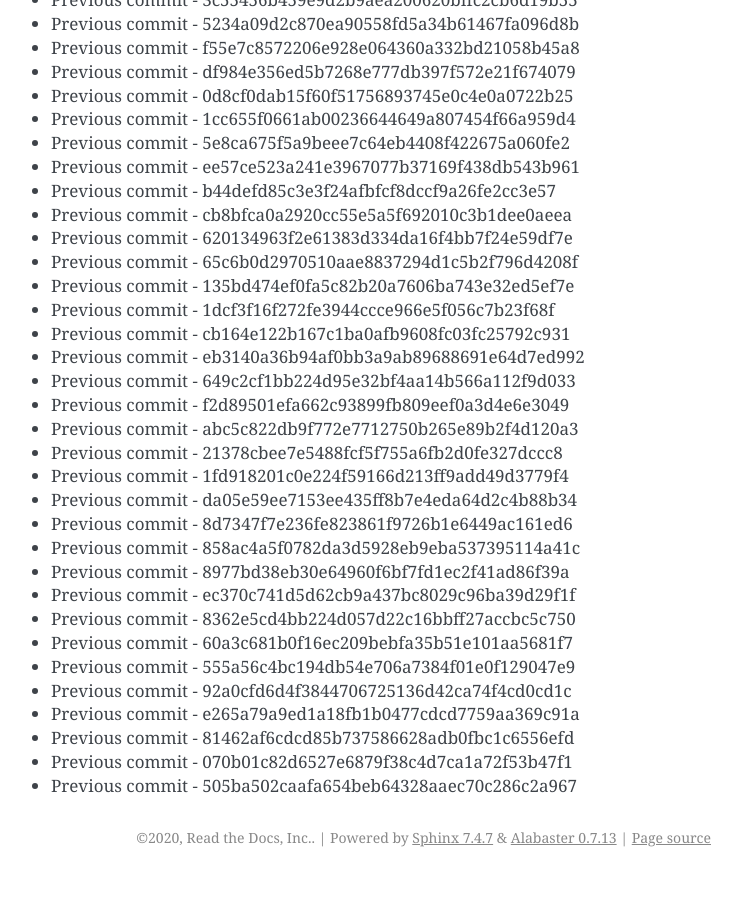
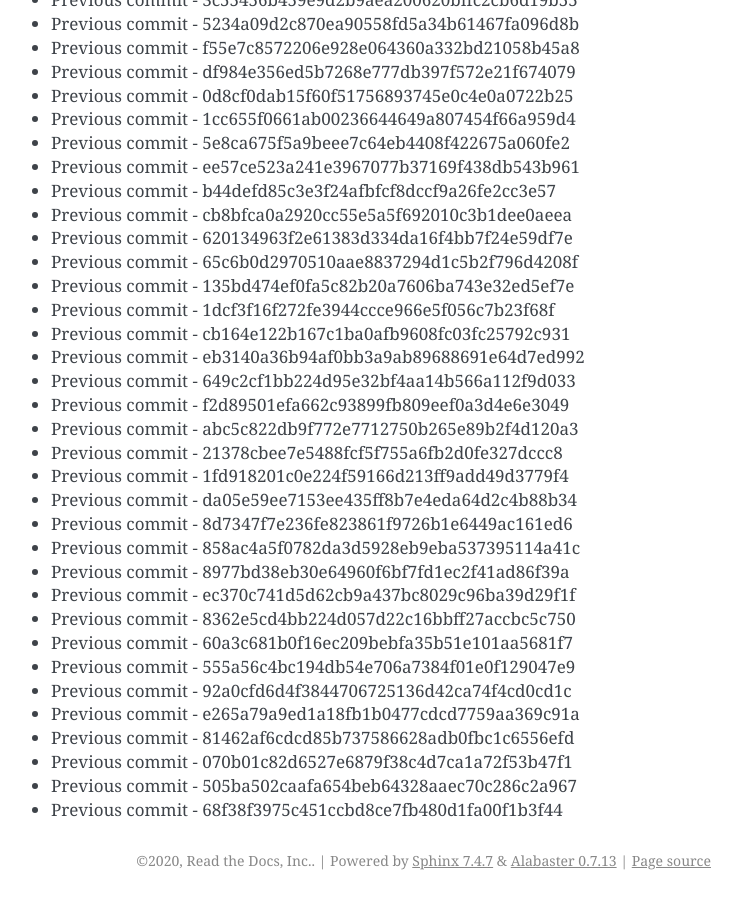
Before and after one commit to readthedocs/rtd-git-stresstest, a Sphinx documentation site: the page built from docs/updates.rst, in a window 1280 px wide and 900 px high, scrolled down 19764 px. Shown: the whole window, without its empty margins (399-1141 px from the left). Built offline with Sphinx 7.4.7, drawn with Linux system fonts in a browser that asks for light colours; before the commit the page ends 20641 px from its top, so only the background shows below that.

Commit message:
Generating commit from previous: 68f38f3975c451ccbd8ce7fb480d1fa00f1b3f44

```diff
--- a/docs/updates.rst
+++ b/docs/updates.rst
@@ -862,3 +862,4 @@ It can be tested for any performance characteristics.
 * Previous commit - 81462af6cdcd85b737586628adb0fbc1c6556efd
 * Previous commit - 070b01c82d6527e6879f38c4d7ca1a72f53b47f1
 * Previous commit - 505ba502caafa654beb64328aaec70c286c2a967
+* Previous commit - 68f38f3975c451ccbd8ce7fb480d1fa00f1b3f44
```
